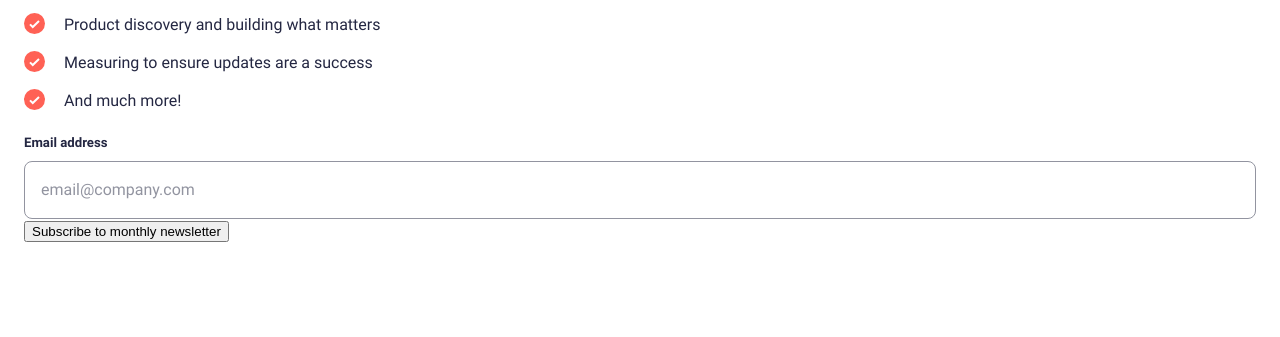
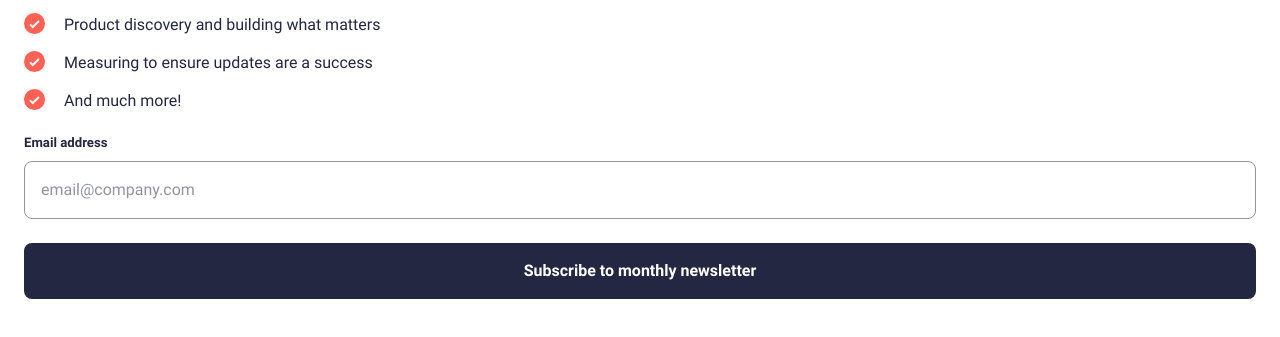
Before and after one commit to Annie-Huang/newsletter-sign-up-with-success-message-main, a website: page index.html in a window 1280 px wide. Shown: the part 411-748 px from the top of the page. Drawn offline with Linux system fonts and the light colour scheme.

Commit message:
Styled the button. the button width 100% is control by the parent

```diff
--- a/style.css
+++ b/style.css
@@ -93,6 +93,16 @@ input::placeholder {
   font-weight: var(--fw-bold);
 }
 
+.button {
+  background: var(--clr-neutral-800);
+  color: var(--clr-neutral-100);
+  font: inherit;
+  font-weight: var(--fw-bold);
+  border: 0;
+  padding: 1rem;
+  border-radius: 0.5rem;
+}
+
 .checkmark-list {
   display: grid;
   gap: 0.625rem;
@@ -120,3 +130,8 @@ input::placeholder {
   font-size: var(--fs-900);
   font-weight: var(--fw-bold);
 }
+
+.newsletter-cta form {
+  display: grid;
+  gap: 1.5rem;
+}
```
